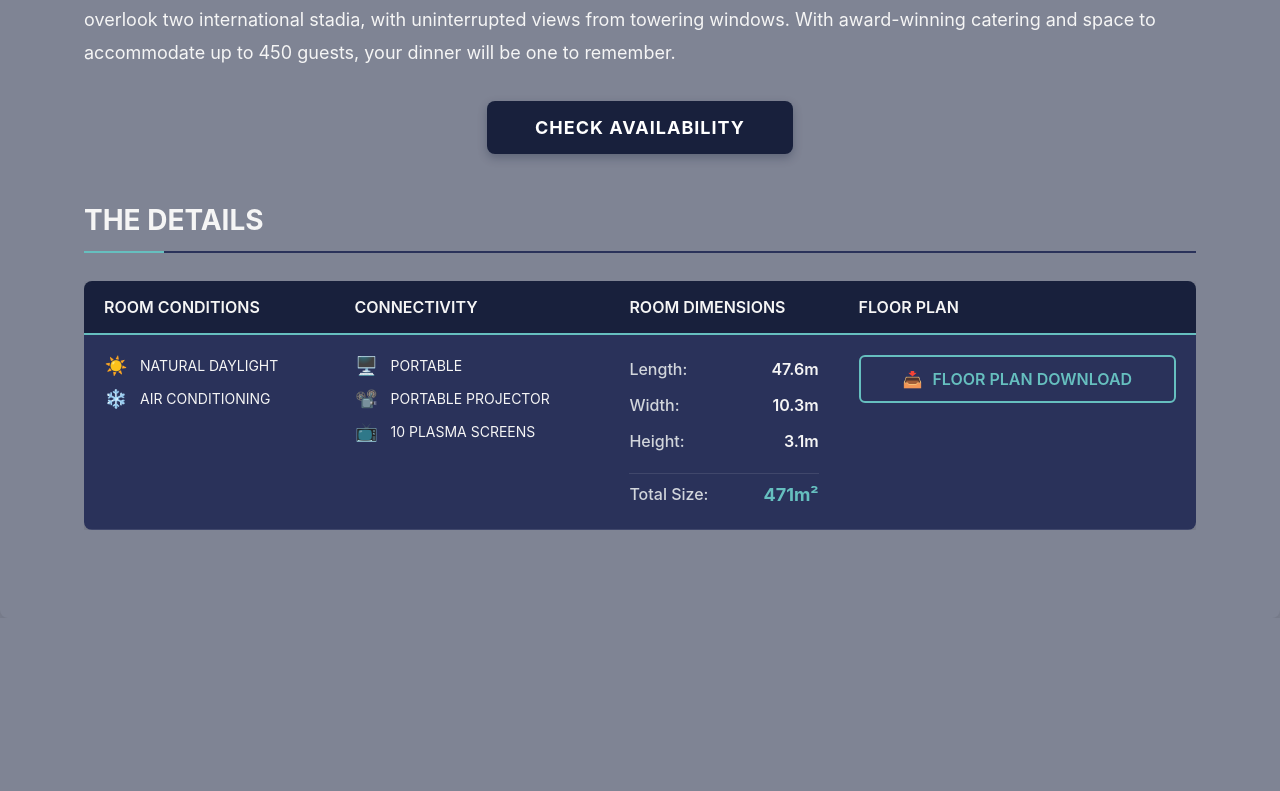
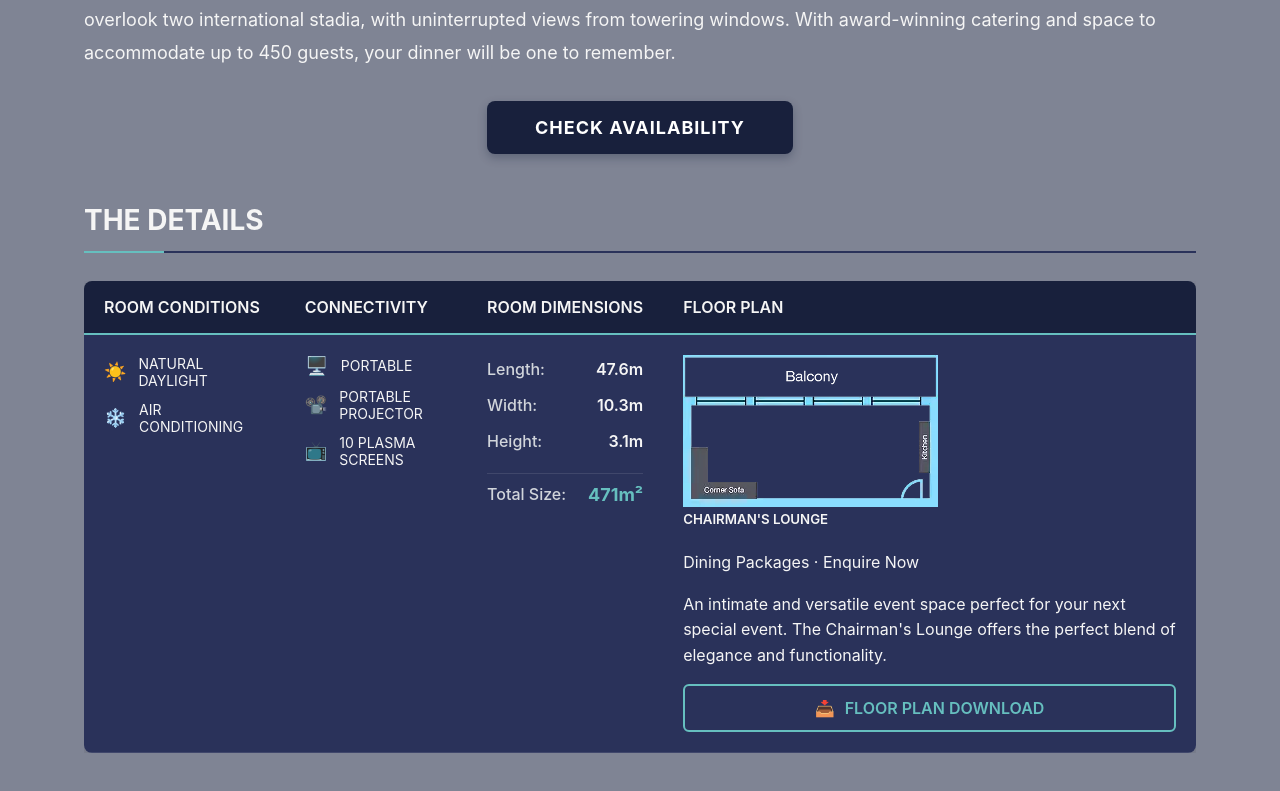
Before and after one commit to ajaykarthik-t/mobtest, a React (Create React App) app: page / in a window 1280 px wide. Shown: the part 596-1387 px from the top of the page. Before the commit the page ends 1214 px from the top, so only its background shows below. Built offline with nearby package versions, Linux system fonts and the light colour scheme.

Commit message:
final ui for home

```diff
--- a/src/pages/Home.jsx
+++ b/src/pages/Home.jsx
@@ -10,6 +10,7 @@ import receptionImage from '../assets/images/venues/reception.jpg';
 import theatreImage from '../assets/images/venues/Theatre.jpg';
 import cabaretImage from '../assets/images/venues/cararet.jpeg';
 import dinnerDanceImage from '../assets/images/venues/dinner-dance.jpg';
+import floorplanImage from '../assets/images/floor-plans/floorplan.webp';
 
 const Home = () => {
   const [selectedCategory, setSelectedCategory] = useState('Dinner');
@@ -252,11 +253,94 @@ const Home = () => {
                         </div>
                       </div>
                     </td>
-                    <td>
-                      <button className="download-button">
-                        <span className="download-icon">📥</span>
-                        FLOOR PLAN DOWNLOAD
-                      </button>
+                    <td className="floorplan-cell">
+                      <div className="floorplan-content">
+                        <div className="floorplan-image-container">
+                          <img
+                            src={floorplanImage}
+                            alt="Chairman's Lounge Floor Plan"
+                            className="floorplan-image"
+                          />
+                        </div>
+
+                        <div className="floorplan-details">
+                          <h5 className="chairmans-title">CHAIRMAN'S LOUNGE</h5>
+                          <p className="chairmans-subtitle">Dining Packages · Enquire Now</p>
+
+                          <p className="chairmans-description">
+                            An intimate and versatile event space perfect for your next special event. The Chairman's Lounge offers the perfect blend of elegance and functionality.
+                          </p>
+
+                          {/* <div className="chairmans-capacity-container">
+                            <h6 className="chairmans-detail-title">CAPACITY</h6>
+                            <div className="capacity-badges">
+                              <div className="capacity-badge">
+                                <span className="capacity-type">Dinner</span>
+                                <span className="capacity-value">70</span>
+                              </div>
+                              <div className="capacity-badge">
+                                <span className="capacity-type">Dinner/Dance</span>
+                                <span className="capacity-value">55</span>
+                              </div>
+                              <div className="capacity-badge">
+                                <span className="capacity-type">Reception</span>
+                                <span className="capacity-value">90</span>
+                              </div>
+                              <div className="capacity-badge">
+                                <span className="capacity-type">Theatre</span>
+                                <span className="capacity-value">70</span>
+                              </div>
+                              <div className="capacity-badge">
+                                <span className="capacity-type">Boardroom</span>
+                                <span className="capacity-value">50</span>
+                              </div>
+                            </div>
+                          </div> */}
+
+                          {/* <div className="chairmans-features-container">
+                            <h6 className="chairmans-detail-title">FEATURES</h6>
+                            <div className="features-grid">
+                              <div className="feature-item">
+                                <span className="feature-icon">✓</span>
+                                <span>Accessible</span>
+                              </div>
+                              <div className="feature-item">
+                                <span className="feature-icon">☀️</span>
+                                <span>Natural daylight</span>
+                              </div>
+                              <div className="feature-item">
+                                <span className="feature-icon">👁️</span>
+                                <span>Pitch view</span>
+                              </div>
+                              <div className="feature-item">
+                                <span className="feature-icon">❄️</span>
+                                <span>Air-conditioning</span>
+                              </div>
+                              <div className="feature-item">
+                                <span className="feature-icon">📺</span>
+                                <span>LED Screens</span>
+                              </div>
+                              <div className="feature-item">
+                                <span className="feature-icon">📡</span>
+                                <span>Free WIFI</span>
+                              </div>
+                              <div className="feature-item">
+                                <span className="feature-icon">🅿️</span>
+                                <span>160 parking spaces</span>
+                              </div>
+                              <div className="feature-item">
+                                <span className="feature-icon">🍸</span>
+                                <span>Bar</span>
+                              </div>
+                            </div>
+                          </div> */}
+
+                          <button className="download-button">
+                            <span className="download-icon">📥</span>
+                            FLOOR PLAN DOWNLOAD
+                          </button>
+                        </div>
+                      </div>
                     </td>
                   </tr>
                 </tbody>
```
